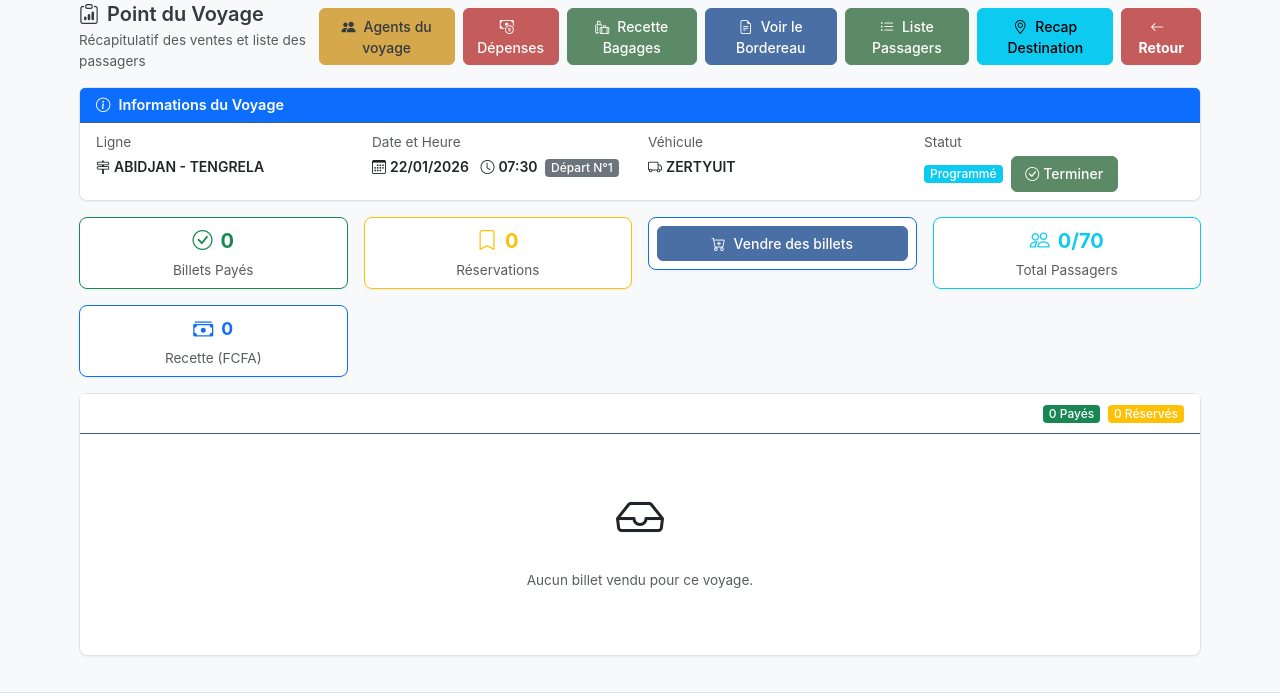
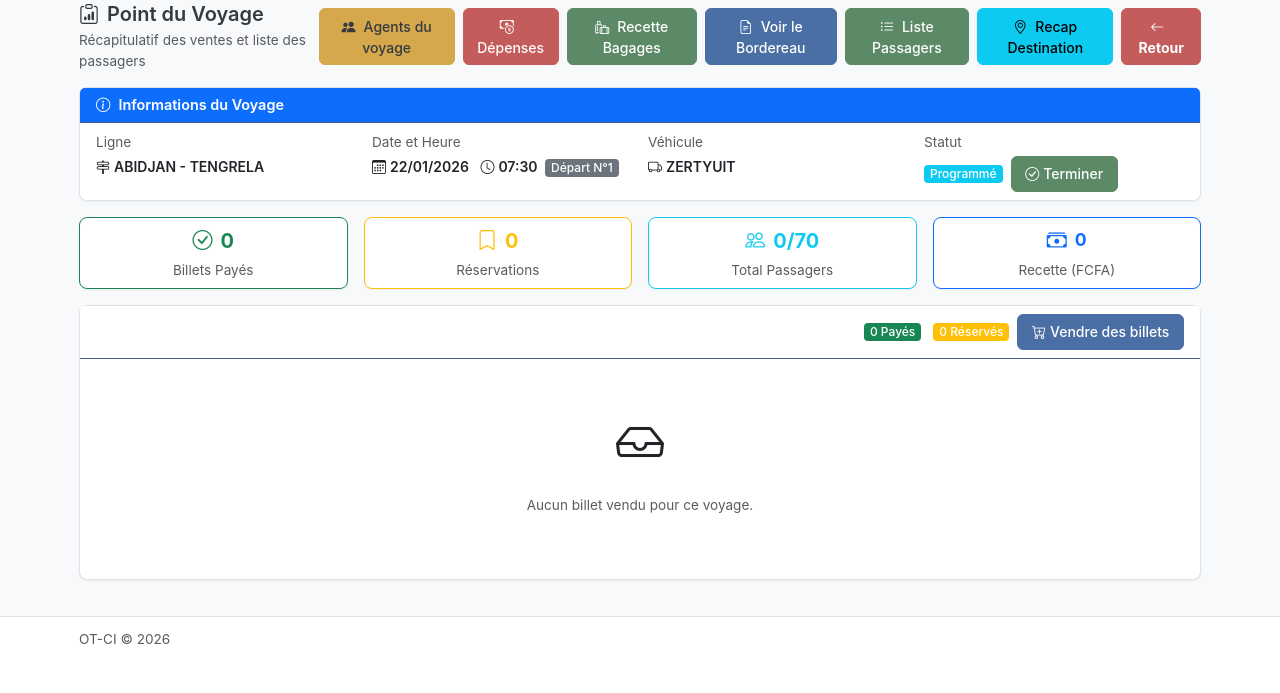
Before and after one commit to ziscokone/gestion-billeterie, a Django app: page /voyages/7/ in a window 1280 px wide. Shown: the part 153-846 px from the top of the page. After the commit the page ends 797 px from the top, so only its background shows below. Run offline with Django 5.2, Linux system fonts and the light colour scheme; a user stored in the database is signed in; data comes from the database, SQL or seed files in the repository; parts of the project's set-up code (start-up, migrations or seed data) failed here and were passed over.

Commit message:
Ajout des bouton vendre , terminer sur l'interface de details de voayage

```diff
--- a/templates/voyages/voyage_detail.html
+++ b/templates/voyages/voyage_detail.html
@@ -114,17 +114,6 @@
                 </div>
             </div>
         </div>
-        {% if voyage.get_nb_places_disponibles > 0 and voyage.statut != 'termine' %}
-        <div class="col-md-3">
-            <div class="card text-center border-primary">
-                <div class="card-body py-2 d-flex align-items-center justify-content-center">
-                    <a href="{% url 'guichet:vente' voyage.pk %}" class="btn btn-primary btn-lg w-100">
-                        <i class="bi bi-cart-plus me-2"></i>Vendre des billets
-                    </a>
-                </div>
-            </div>
-        </div>
-        {% endif %}
         <div class="col-md-3">
             <div class="card text-center border-info">
                 <div class="card-body py-2">
@@ -156,9 +145,14 @@
         <div class="card-header bg-white py-2">
             <div class="d-flex justify-content-between align-items-center">
                 <h6 class="mb-0"><i class="bi bi-ticket-perforated me-2"></i>Liste des Passagers ({{ billets.count }})</h6>
-                <div>
+                <div class="d-flex align-items-center gap-2">
                     <span class="badge bg-success me-1">{{ nb_billets_payes }} Payés</span>
                     <span class="badge bg-warning">{{ nb_billets_reserves }} Réservés</span>
+                    {% if voyage.get_nb_places_disponibles > 0 and voyage.statut != 'termine' %}
+                    <a href="{% url 'guichet:vente' voyage.pk %}" class="btn btn-sm btn-primary">
+                        <i class="bi bi-cart-plus me-1"></i>Vendre des billets
+                    </a>
+                    {% endif %}
                 </div>
             </div>
         </div>
```
Also changed, not shown: templates/guichet/vente.html (+6 -1 lines).
